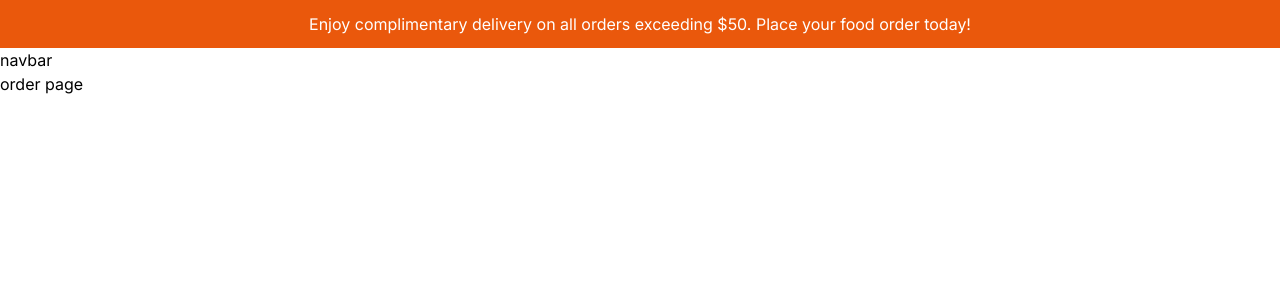
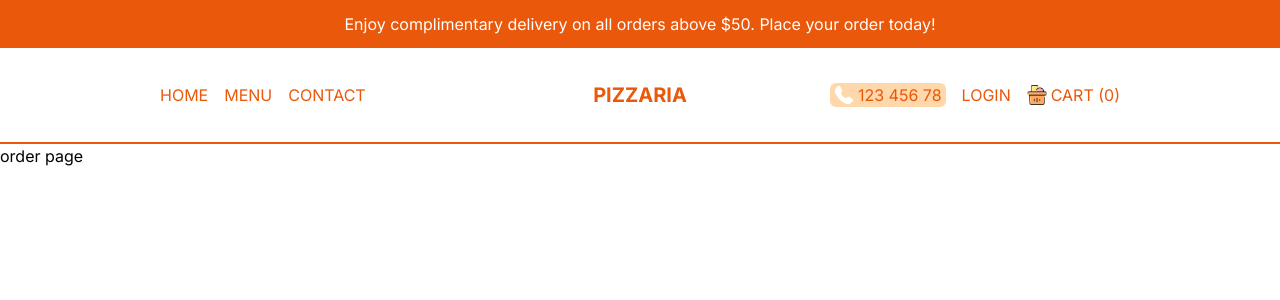
Before and after one commit to SaraAzmin/my-restaurant-website, a Next.js app: page /orders in a window 1280 px wide. Shown: the top 300 px of the page. Built offline with nearby package versions, Linux system fonts and the light colour scheme.

Commit message:
added responsive navbar

```diff
--- a/src/app/layout.tsx
+++ b/src/app/layout.tsx
@@ -8,7 +8,7 @@ import Footer from "@/components/Footer";
 const inter = Inter({ subsets: ["latin"] });
 
 export const metadata: Metadata = {
-  title: "Create Next App",
+  title: "Pizzaria | My Foodshop",
   description: "Generated by create next app",
 };
 
--- /dev/null
+++ b/src/components/CartIcon.tsx
@@ -0,0 +1,18 @@
+import Image from "next/image";
+import Link from "next/link";
+import React from "react";
+import Cart from "@/assets/images/cart.png";
+
+
+const CartIcon = () => {
+  return (
+    <Link href="/cart" className="flex items-center gap-1">
+      <div className="relative w-8 h-8 md:w-5 md:h-5">
+        <Image src={Cart} alt="" fill />
+      </div>
+      <span>Cart (0)</span>
+    </Link>
+  );
+};
+
+export default CartIcon;
--- /dev/null
+++ b/src/components/Menu.tsx
@@ -0,0 +1,52 @@
+"use client";
+
+import Image from "next/image";
+import React, { useState } from "react";
+import openIcon from "@/assets/images/open.png";
+import closeIcon from "@/assets/images/close.png";
+import Link from "next/link";
+import CartIcon from "./CartIcon";
+
+const menuItems = [
+  { id: 1, title: "Home", url: "/" },
+  { id: 2, title: "Menu", url: "/menu" },
+  { id: 4, title: "Contact", url: "/" },
+];
+
+const Menu = () => {
+  const [open, setOpen] = useState(false);
+  const user = false;
+
+  return (
+    <div>
+      <Image
+        src={open ? closeIcon : openIcon}
+        alt="menu icon"
+        width={20}
+        height={20}
+        onClick={() => setOpen(!open)}
+        className="cursor-pointer"
+      />
+      {open && (
+        <div className="bg-orange-600 text-white absolute left-0 top-24 w-full h-[calc(100vh-6rem)] flex flex-col gap-8 items-center justify-center text-3xl z-10">
+          {menuItems.map((item) => (
+            <Link href={item.url} key={item.id} onClick={() => setOpen(false)}>
+              {item.title}
+            </Link>
+          ))}
+          <Link
+            href={user ? "/orders" : "login"}
+            onClick={() => setOpen(false)}
+          >
+            {user ? "Orders" : "Login"}
+          </Link>
+          <Link href="/cart" onClick={() => setOpen(false)}>
+            <CartIcon />
+          </Link>
+        </div>
+      )}
+    </div>
+  );
+};
+
+export default Menu;
--- a/src/components/Navbar.tsx
+++ b/src/components/Navbar.tsx
@@ -1,11 +1,44 @@
-import React from 'react';
+import Image from "next/image";
+import Link from "next/link";
+import React, { useState } from "react";
+import Menu from "./Menu";
+import CartIcon from "./CartIcon";
+import Phone from "@/assets/images/phone.png";
 
 const Navbar = () => {
-    return (
-        <div>
-            navbar
+  const user = false;
+
+  return (
+    <div>
+      <div className="h-12 text-orange-600 p-4 flex items-center justify-between border-b-2 border-b-orange-600 uppercase md:h-24 lg:px-20 xl:px-40">
+        <div className="hidden md:flex gap-4 flex-1">
+          <Link href="/">Home</Link>
+          <Link href="/menu">Menu</Link>
+          <Link href="/">Contact</Link>
         </div>
-    );
+        <div className="text-xl md:font-bold flex-1 md:text-center">
+          <Link href="/">Pizzaria</Link>
+        </div>
+        {/* MOBILE MENU */}
+        <div className="md:hidden">
+          <Menu />
+        </div>
+        {/* RIGHT LINKS */}
+        <div className="hidden md:flex gap-4 items-center justify-end flex-1">
+          <div className="md:absolute top-3 r-2 lg:static flex items-center gap-1 cursor-pointer bg-orange-200 px-1 rounded-md">
+            <Image src={Phone} alt="" width={20} height={20} />
+            <span>123 456 78</span>
+          </div>
+          {!user ? (
+            <Link href="/login">Login</Link>
+          ) : (
+            <Link href="/orders">Orders</Link>
+          )}
+          <CartIcon />
+        </div>
+      </div>
+    </div>
+  );
 };
 
 export default Navbar;
--- a/src/components/Notification.tsx
+++ b/src/components/Notification.tsx
@@ -2,8 +2,8 @@ import React from "react";
 
 const Notification = () => {
   return (
-    <div className="h-12 bg-orange-600 text-white px-4 flex items-center justify-center text-center text-sm md:text-base cursor-pointer">
-      Enjoy complimentary delivery on all orders exceeding $50. Place your food order today!
+    <div className="h-12 bg-orange-600 text-white px-4 flex items-center justify-center text-center text-sm md:text-base">
+      Enjoy complimentary delivery on all orders above $50. Place your order today!
     </div>
   );
 };
```
